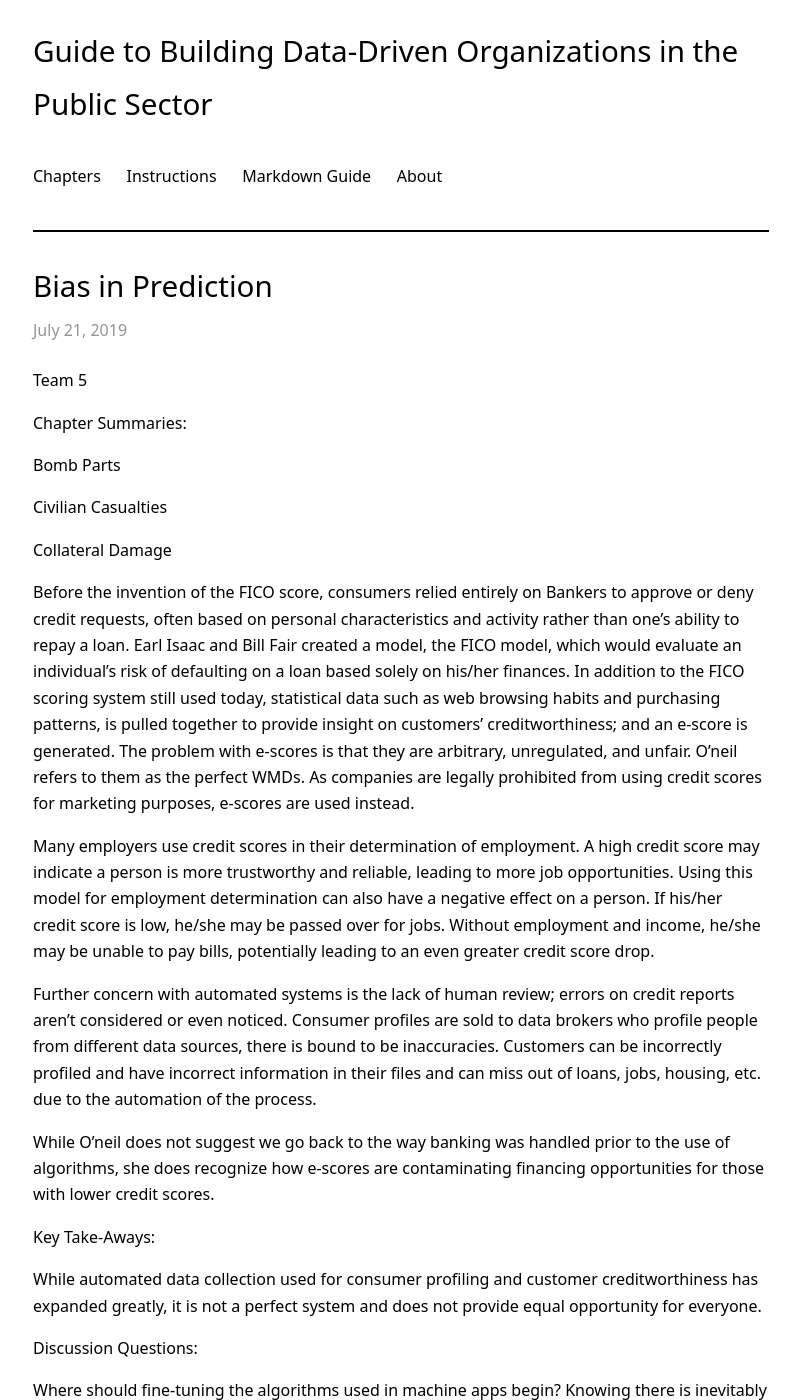
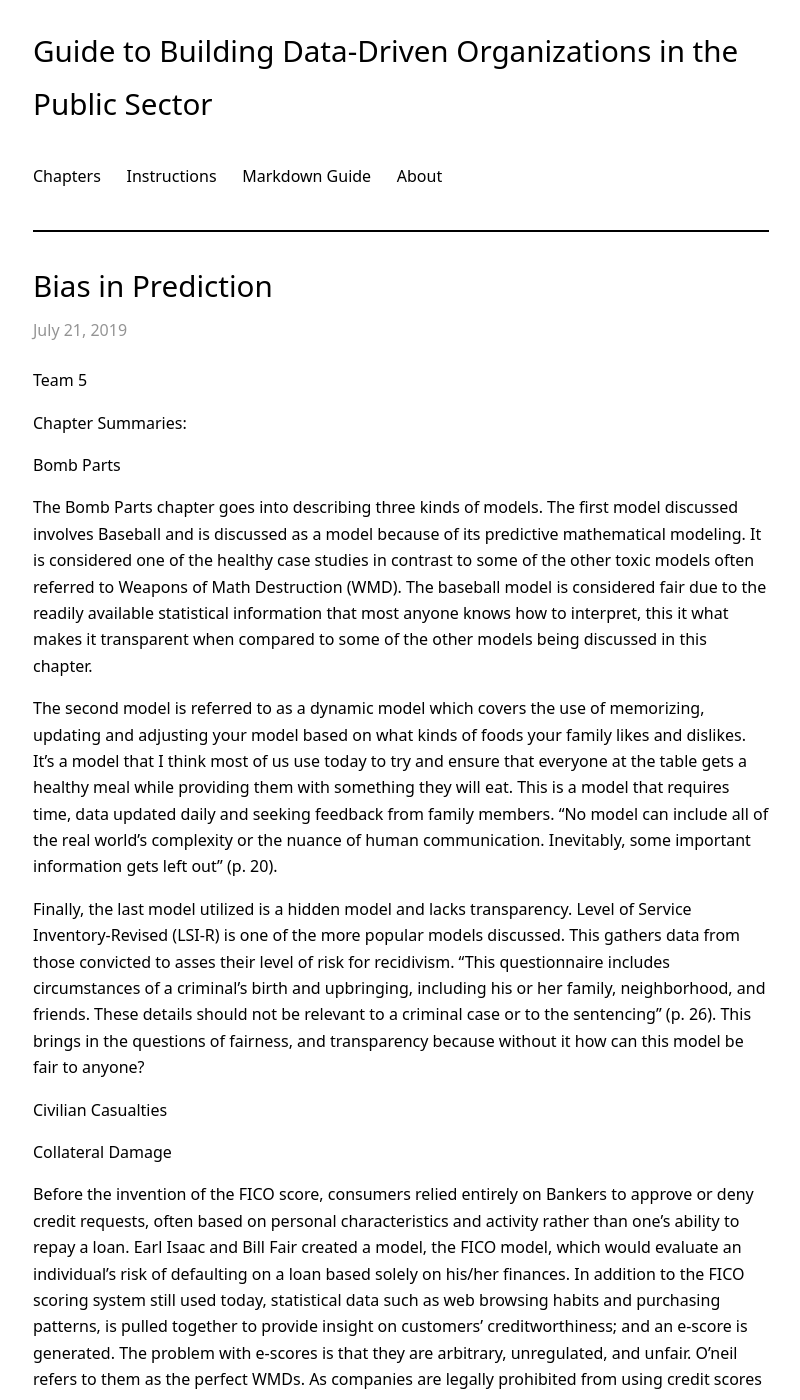
Before and after one commit to RandyWilkinsASU/ddm-textbook-summer-2019, a Jekyll site: the page built from _posts/2019-07-21-ch10-data-quality.md, in a window 1280 px wide and 1400 px high. Shown: the whole window, without its empty margins (239-1039 px from the left). Built offline with Jekyll 4.4.1, drawn with Linux system fonts in a browser that asks for light colours; our own code applies the rules of GitHub Pages for plain Markdown files.

Commit message:
Update 2019-07-21-ch10-data-quality.md

```diff
--- a/_posts/2019-07-21-ch10-data-quality.md
+++ b/_posts/2019-07-21-ch10-data-quality.md
@@ -7,6 +7,13 @@ Team 5
 Chapter Summaries:
 
 Bomb Parts
+
+The Bomb Parts chapter goes into describing three kinds of models. The first model discussed involves Baseball and is discussed as a model because of its predictive mathematical modeling. It is considered one of the healthy case studies in contrast to some of the other toxic models often referred to Weapons of Math Destruction (WMD). The baseball model is considered fair due to the readily available statistical information that most anyone knows how to interpret, this it what makes it transparent when compared to some of the other models being discussed in this chapter.
+
+The second model is referred to as a dynamic model which covers the use of memorizing, updating and adjusting your model based on what kinds of foods your family likes and dislikes. It’s a model that I think most of us use today to try and ensure that everyone at the table gets a healthy meal while providing them with something they will eat. This is a model that requires time, data updated daily and seeking feedback from family members. “No model can include all of the real world’s complexity or the nuance of human communication. Inevitably, some important information gets left out” (p. 20).
+
+Finally, the last model utilized is a hidden model and lacks transparency. Level of Service Inventory-Revised (LSI-R) is one of the more popular models discussed. This gathers data from those convicted to asses their level of risk for recidivism. “This questionnaire includes circumstances of a criminal’s birth and upbringing, including his or her family, neighborhood, and friends. These details should not be relevant to a criminal case or to the sentencing” (p. 26). This brings in the questions of fairness, and transparency because without it how can this model be fair to anyone?
+
 
 Civilian Casualties
 
```
